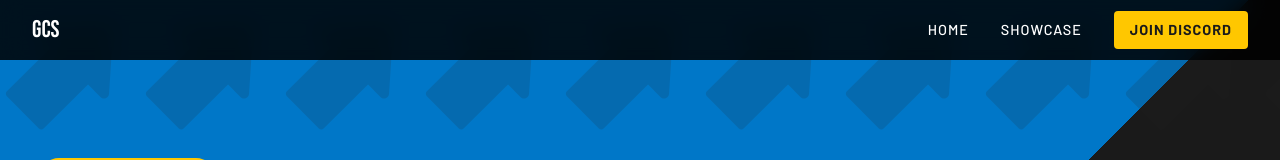
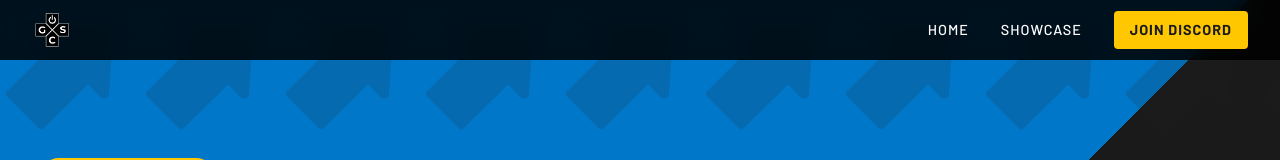
Before and after one commit to nzach123/GCS, a plain HTML site: page index.html in a window 1280 px wide. Shown: the top 160 px of the page. Drawn offline with Linux system fonts and the light colour scheme.

Commit message:
Add logo image to site header
Replaced the text 'GCS' in the site header with a new logo image on both index.html and showcase.html. Updated styles.css to style the logo and align it properly within the header. Added the logo image file to the assets directory.

```diff
--- a/css/styles.css
+++ b/css/styles.css
@@ -90,6 +90,13 @@ a {
     font-family: var(--font-heading);
     font-size: 1.5rem;
     color: var(--color-white);
+    display: flex;
+    align-items: center;
+}
+
+.site-header .header-logo {
+    height: 40px;
+    width: auto;
 }
 
 .site-header nav {
--- a/index.html
+++ b/index.html
@@ -16,7 +16,8 @@
 
 <body>
     <header class="site-header">
-        <a href="index.html" class="logo-link">GCS</a>
+        <a href="index.html" class="logo-link"><img src="assets/gsc-logo-plain.png" alt="GCS Logo"
+                class="header-logo"></a>
         <nav>
             <a href="index.html">Home</a>
             <a href="showcase.html">Showcase</a>
```
Also changed, not shown: showcase.html (+2 -1 lines), assets/gsc-logo-plain.png (added).
